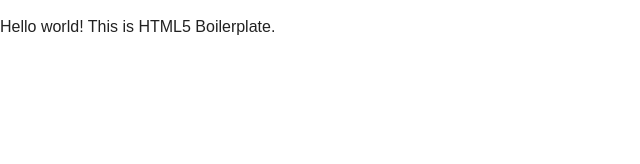
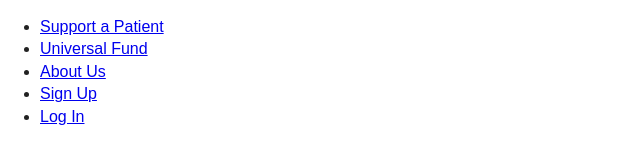
Before and after one commit to bbolermcad/wasi, a plain HTML site: page index.html in a window 1280 px wide. Shown: the whole page, without its empty margins (0-640 px from the left). Drawn offline with nearby package versions, Linux system fonts and the light colour scheme.

Commit message:
Basic HTML Changes

```diff
--- a/index.html
+++ b/index.html
@@ -3,7 +3,7 @@
     <head>
         <meta charset="utf-8">
         <meta http-equiv="x-ua-compatible" content="ie=edge">
-        <title></title>
+        <title>Watsi-Healthcare for Everyone</title>
         <meta name="description" content="">
         <meta name="viewport" content="width=device-width, initial-scale=1">
 
@@ -20,7 +20,15 @@
         <![endif]-->
 
         <!-- Add your site or application content here -->
-        <p>Hello world! This is HTML5 Boilerplate.</p>
+        <section class="mainnav">
+      <ul>
+        <li><a href="#">Support a Patient</a></li>
+        <li><a href="#">Universal Fund</a></li>
+        <li><a href="#">About Us</a></li>
+        <li><a href="#">Sign Up</a></li>
+        <li><a href="#">Log In</a></li>
+      </ul>
+      </section>
 
         <script src="https://ajax.googleapis.com/ajax/libs/jquery/1.11.3/jquery.min.js"></script>
         <script>window.jQuery || document.write('<script src="js/vendor/jquery-1.11.3.min.js"><\/script>')</script>
```
